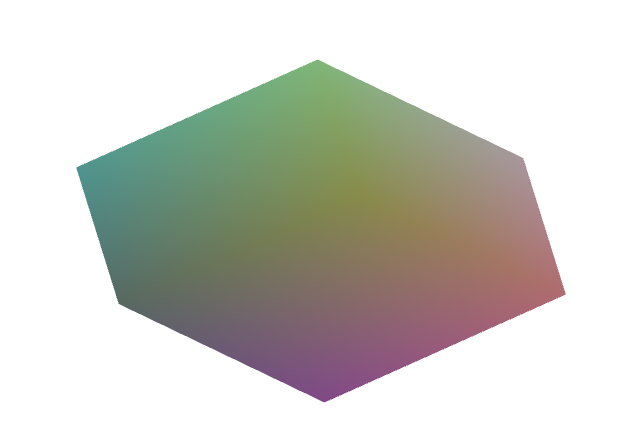
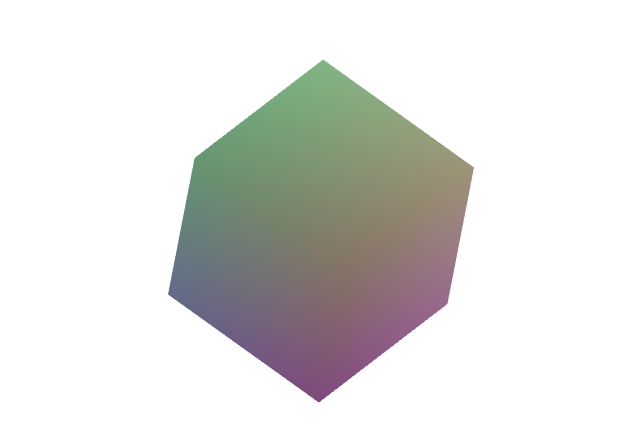
Before and after one commit to Fliicker/MiniGL, a plain HTML site: page 3d.html in a window 1280 px wide. Shown: the part 169-610 px from the top of the page, without its empty margins (319-959 px from the left). Drawn offline with Linux system fonts and the light colour scheme.

Commit message:
orthographic-cube

```diff
--- a/3d.html
+++ b/3d.html
@@ -77,7 +77,7 @@ void main() {
 }
 `;
 
-  let translation = [0, 0, 0];
+  let translation = [gl.canvas.clientWidth / 2 , gl.canvas.clientHeight / 2 , 0];
   let rotation = [degToRad(40), degToRad(40),degToRad(10)];
 
   //创建着色器实例、上传GLSL源码和编译着色器
@@ -92,23 +92,22 @@ void main() {
   gl.bindBuffer(gl.ARRAY_BUFFER, positionBuffer); // 将该缓冲区设置为正在处理的缓冲区
   // setRectangle(gl, translation[0], translation[1], 200, 100)
 
+  // 绘制正方体
+  const vertices = generateCubeVertices(200);
+  gl.bufferData(gl.ARRAY_BUFFER, new Float32Array(vertices), gl.STATIC_DRAW)
+  let vao = gl.createVertexArray(); //创建属性状态集合：顶点数组对象(vao), 该对象指向顶点数据
+  gl.bindVertexArray(vao);  //将创建的vao绑定为当前活动的VAO, 使后续所有属性的设置(如gl.vertexAttribPointer)都会记录到这个VAO中
+  gl.enableVertexAttribArray(positionAttributeLocation);  //启用属性，使顶点着色器能访问到缓冲区的数据
 
-  // 绘制正方体
-  const vertices = generateCubeVertices(0.5);
-
-  gl.bufferData(gl.ARRAY_BUFFER, new Float32Array(vertices), gl.STATIC_DRAW)
-  let vao = gl.createVertexArray(); //创建属性状态集合：顶点数组对象
-  gl.bindVertexArray(vao);  //绑定这个顶点数组到WebGL,使所有属性的设置能够应用到WebGL属性状态集
-
-  //设置属性值如何从缓存区取出数据
+  //顶点属性配置, 设置属性值如何从缓存区取出数据
   var size = 3;          // 2 components per iteration
   var type = gl.FLOAT;   // the data is 32bit floats
   var normalize = false; // don't normalize the data
   var stride = 12;        // 从一条数据到下一条数据需要跳过的字节数(为0时使用与类型和大小匹配的步幅)
   var offset = 0;        // 数据在缓冲区的偏移量
   gl.vertexAttribPointer(
-    positionAttributeLocation, size, type, normalize, stride, offset)
-  gl.enableVertexAttribArray(positionAttributeLocation);  //启用属性
+    positionAttributeLocation, size, type, normalize, stride, offset)   // 这些顶点属性会存储在当前VAO中
+
 
   drawScene();
 
@@ -127,17 +126,16 @@ void main() {
     gl.enable(gl.DEPTH_TEST)  // 深度检测（否则会按先后顺序渲染）
 
     gl.useProgram(program);   //运行着色器程序
-    gl.bindVertexArray(vao);
 
     let colorLocation = gl.getUniformLocation(program, "u_color");
     let matrixLocation = gl.getUniformLocation(program, "u_matrix");
     // gl.uniform4f(colorLocation, Math.random(), Math.random(), Math.random(), 1); 设置随机颜色
-    // let matrix = m4.projection(gl.canvas.clientWidth, gl.canvas.clientHeight, 1600);
-    // let matrix = m4.xRotate(matrix, rotation[0]);
-    let matrix = m4.xRotation(rotation[0])
+    let matrix = m4.projection(gl.canvas.clientWidth, gl.canvas.clientHeight, 1600);
+    matrix = m4.translate(matrix, translation[0], translation[1], translation[2]);
+    matrix = m4.xRotate(matrix, rotation[0]);
+    // let matrix = m4.xRotation(rotation[0])
     matrix = m4.yRotate(matrix, rotation[1]);
     matrix = m4.zRotate(matrix, rotation[2]);
-    matrix = m4.translate(matrix, translation[0], translation[1], translation[2]);
     // let matrix = m4.identity();
     console.log(matrix);
     gl.uniformMatrix4fv(matrixLocation, false, matrix);   // 设置变换矩阵
@@ -148,7 +146,6 @@ void main() {
     // gl.drawArrays(primitiveType, offset2, count);
 
     const indices = generateCubeIndices();
-    console.log(indices)
     const indexBuffer = gl.createBuffer();
     gl.bindBuffer(gl.ELEMENT_ARRAY_BUFFER, indexBuffer);  // 绑定索引缓存
     gl.bufferData(gl.ELEMENT_ARRAY_BUFFER, new Uint16Array(indices), gl.STATIC_DRAW);
@@ -176,10 +173,10 @@ void main() {
       -a, -a, -a,  // 0: Left bottom back
       a, -a, -a,  // 1: Right bottom back
       a, a, -a,  // 2: Right top back
-      -a, a, -a,  // 3: Left top back
+      -a, a, -a,   // 3: Left top back
       -a, -a, a,  // 4: Left bottom front
       a, -a, a,  // 5: Right bottom front
-      a, a, a,  // 6: Right top front
+      a, a, a,    // 6: Right top front
       -a, a, a,  // 7: Left top front
     ];
     return vertices;
@@ -200,8 +197,6 @@ void main() {
       indices.push(face[0], face[1], face[2]);  // Triangle 1
       indices.push(face[2], face[1], face[3]);  // Triangle 2
     }
-    // indices.push(0, 1, 2);  // Triangle 1
-    // indices.push(0, 2, 3);  // Triangle 2
     return indices;
   }
 
@@ -259,7 +254,6 @@ void main() {
       }
     }
   }
-
 
   function radToDeg(r) {
     return r * 180 / Math.PI;
```
